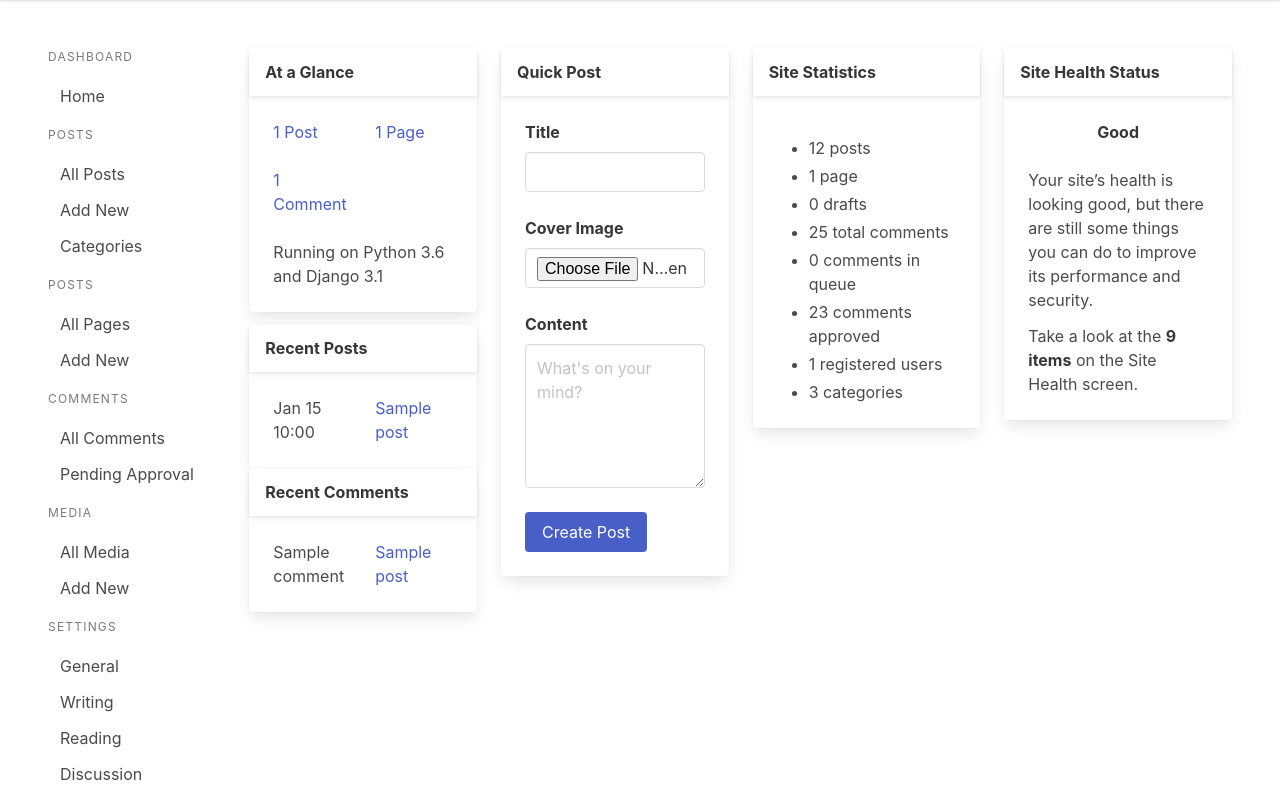
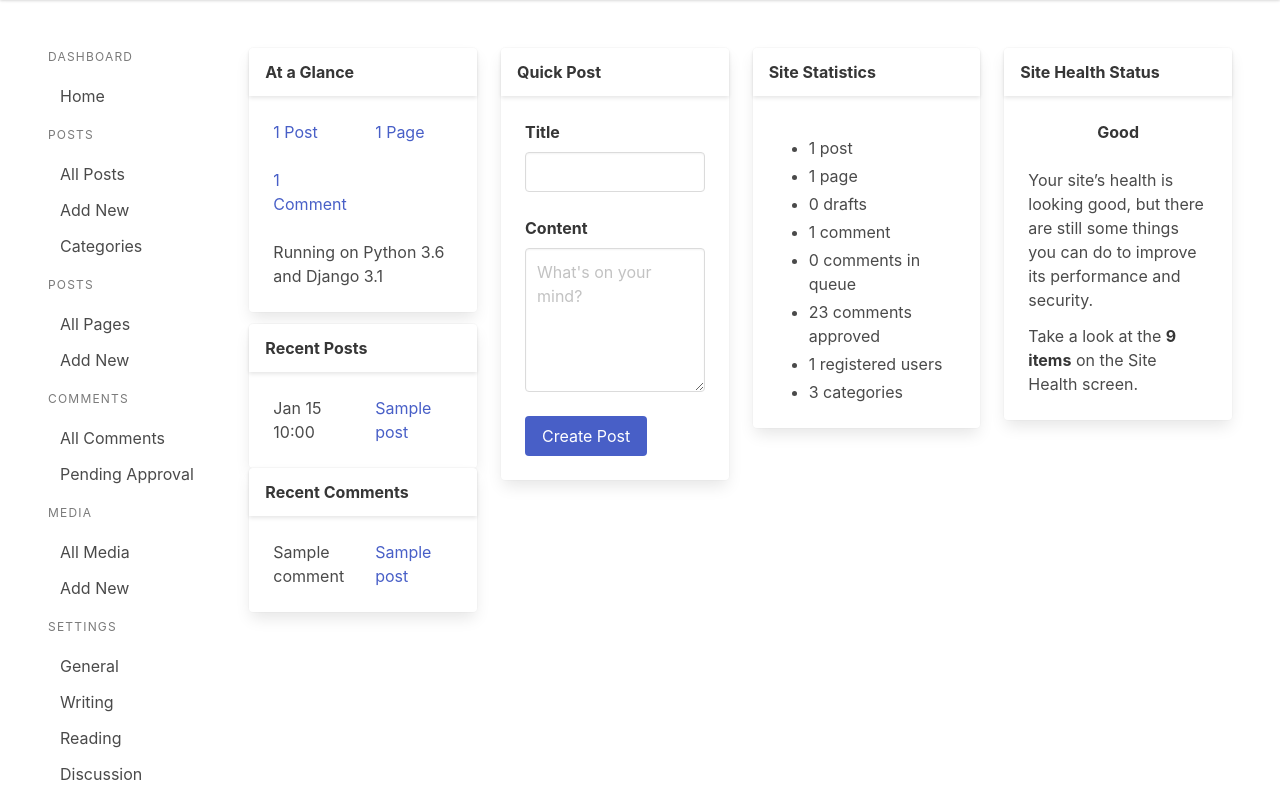
Before and after one commit to aligoren/django_blog_app, a Django app: page /dashboard in a window 1280 px wide. Shown: the part 96-897 px from the top of the page. Run offline with Django 3.2, Linux system fonts and the light colour scheme; a user stored in the database is signed in; tables that the repository leaves empty hold one stand-in row (values such as "Sample post"); some libraries are stand-ins or nearby versions.

Commit message:
Site stats updated on dashboard

```diff
--- a/blog/blog_app/controllers/dashboard_view.py
+++ b/blog/blog_app/controllers/dashboard_view.py
@@ -25,7 +25,8 @@ class DashboardView(LoginRequiredMixin, TemplateView):
             'page_count': pages.count(),
             'comment_count': comments.count(),
             'last_posts': posts.order_by('-id')[:5],
-            'last_comments': comments.order_by('-id')[:10]
+            'last_comments': comments.order_by('-id')[:10],
+            'draft_post_count': posts.filter(active=False).count()
         }
 
         context = { 'settings': self.settings, 'details': details, 'form': form }
--- a/blog/blog_app/templates/auth/partial/dashboard/_quick_post.html
+++ b/blog/blog_app/templates/auth/partial/dashboard/_quick_post.html
@@ -24,14 +24,6 @@
                     </div>
                     <div class="column is-12">
                         <div class="field">
-                            <label for="{{ form.cover_image.id_for_label }}" class="label">Cover Image</label>
-                            <div class="control">
-                                {{ form.cover_image }}
-                            </div>
-                        </div>
-                    </div>
-                    <div class="column is-12">
-                        <div class="field">
                             <label for="{{ form.content.id_for_label }}" class="label">Content</label>
                             <div class="control">
                                 {{ form.content }}
--- a/blog/blog_app/templates/auth/partial/dashboard/_stats.html
+++ b/blog/blog_app/templates/auth/partial/dashboard/_stats.html
@@ -6,10 +6,10 @@
         <div class="card-content">
             <div class="content">
                 <ul>
-                    <li>12 posts</li>
-                    <li>1 page</li>
-                    <li>0 drafts</li>
-                    <li>25 total comments</li>
+                    <li>{{ details.post_count }} post{{ details.post_count|pluralize }}</li>
+                    <li>{{ details.page_count }} page{{ details.page_count|pluralize }}</li>
+                    <li>{{ details.draft_post_count }} draft{{ details.draft_post_count|pluralize }}</li>
+                    <li>{{ details.comment_count }} comment{{ details.comment_count|pluralize }}</li>
                     <li>0 comments in queue</li>
                     <li>23 comments approved</li>
                     <li>1 registered users</li>
```
